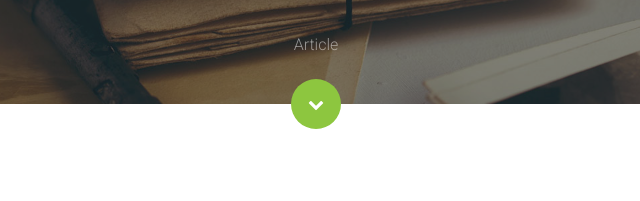
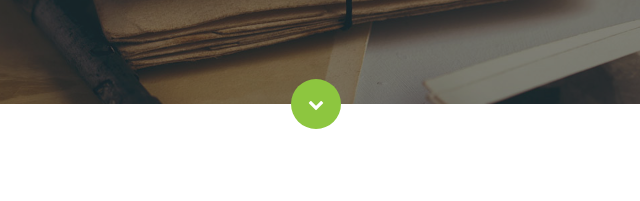
Before and after one commit to Moutendy/sitewebchretiens, a plain HTML site: page tour.html in a window 1280 px wide. Shown: the part 516-717 px from the top of the page, 324-964 px from the left. Drawn offline with Linux system fonts and the light colour scheme; files whose address does not match are found by name.

Commit message:
modifier

```diff
--- a/tour.html
+++ b/tour.html
@@ -279,7 +279,7 @@
 			</div>
 			<div class="fh5co-learn-more animate-box">
 				<a href="#" class="scroll-btn">
-					<span class="text">Article</span>
+
 					<span class="arrow"><i class="icon-chevron-down"></i></span>
 				</a>
 			</div>
```
